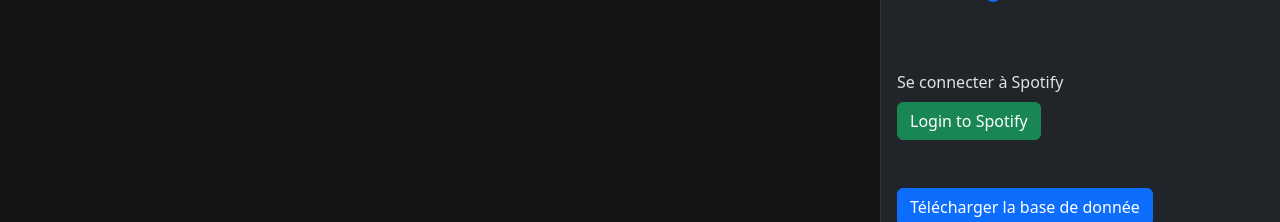
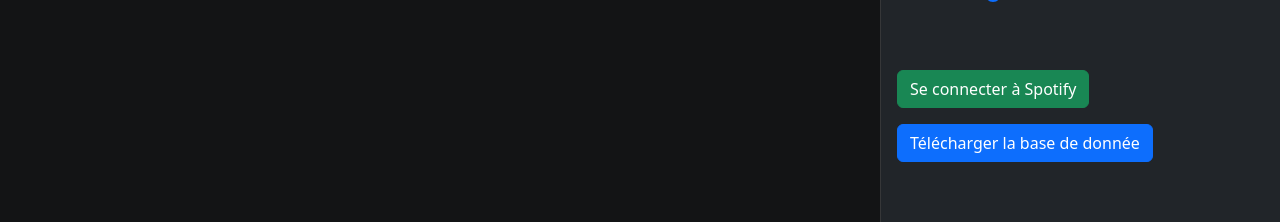
Before and after one commit to Pyramond/OneBlind, a React (Vite) app: page /history in a window 1280 px wide. Both pictures are taken after a click on the button 1240 px from the left and 38 px from the top of the page. Shown: the part 578-800 px from the top of the page. Built offline with nearby package versions, Linux system fonts and the light colour scheme; no server answers.

Commit message:
improve design

```diff
--- a/src/react-components/navbar/components/downloadDb.jsx
+++ b/src/react-components/navbar/components/downloadDb.jsx
@@ -7,5 +7,5 @@ export default function DownloadDb() {
         window.location.assign(`${import.meta.env.VITE_BACKEND_SERVER}/static/database.db`)
     }
 
-    return <Button variant="primary" onClick={download}>Télécharger la base de donnée</Button>
+    return <Button variant="primary" onClick={download} id="navbarButtons">Télécharger la base de donnée</Button>
 }
--- a/src/react-components/navbar/components/navbarLoginSpotify.jsx
+++ b/src/react-components/navbar/components/navbarLoginSpotify.jsx
@@ -1,18 +1,6 @@
 import LoginSpotify from "../../spotify/loginSpotify"
-import { Form, FormGroup } from "react-bootstrap"
 
 export default function NavbarLoginSpotify() {
 
-    return (
-        <>
-            <Form className="d-flex">
-                <FormGroup className='mb-5'>
-                    <Form.Label>Se connecter à Spotify</Form.Label>
-                    <div id="formControl">
-                        <LoginSpotify path="/" />
-                    </div>
-                </FormGroup>
-            </Form>
-        </>
-    )
+    return <LoginSpotify path="/" id="navbarButtons" />
 }
--- a/src/react-components/spotify/loginSpotify.jsx
+++ b/src/react-components/spotify/loginSpotify.jsx
@@ -65,7 +65,7 @@ export default function LoginSpotify(props) {
 
     return (
         <>
-            <Button variant="success" onClick={openLogin}>Login to Spotify</Button>
+            <Button variant="success" onClick={openLogin}>{props.message ? props.message : "Se connecter à Spotify"}</Button>
         </>
     )
 }
--- a/src/styles/sass/navbar.scss
+++ b/src/styles/sass/navbar.scss
@@ -6,3 +6,7 @@
 #oneBlindImage {
     height: 50px;
 }
+
+#navbarButtons {
+    margin-top: 1em;
+}
```
